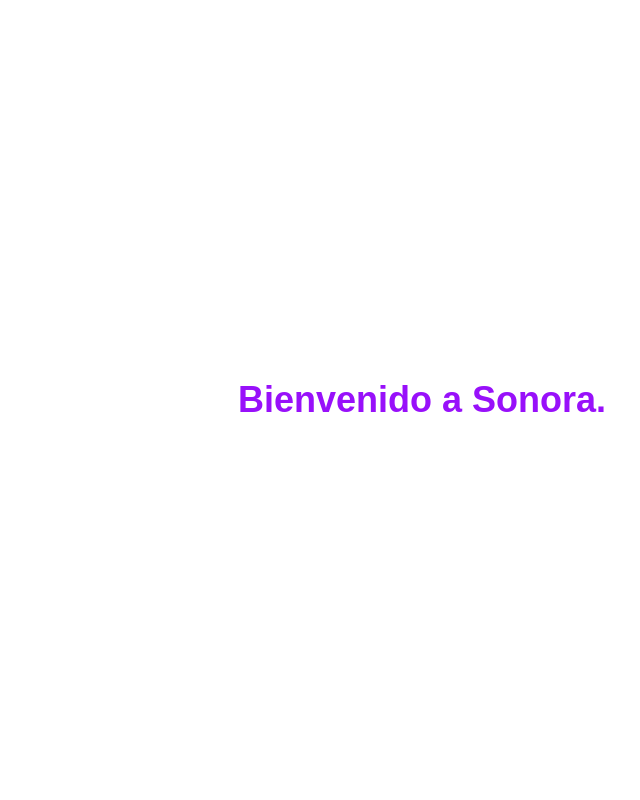
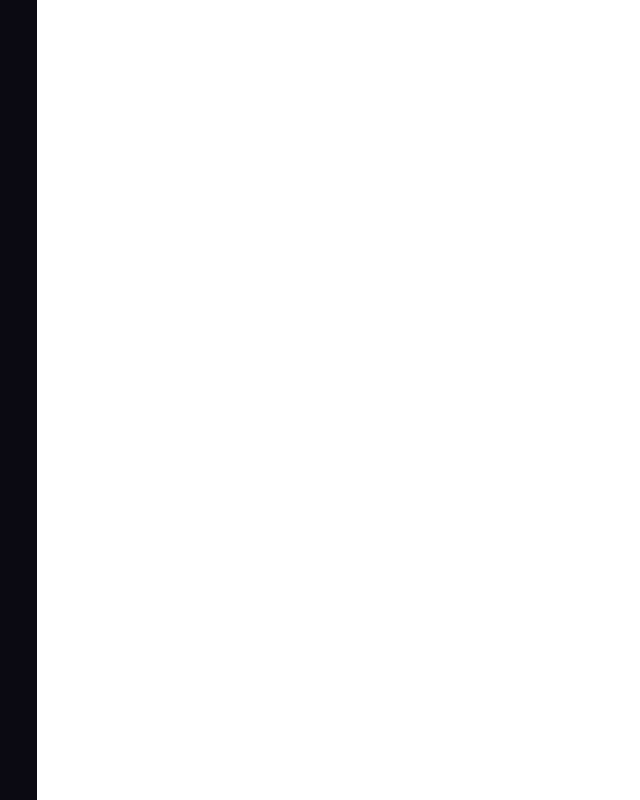
Before and after one commit to luciollanos1234-eng/sonora, a React (Vite) app: page / in a window 1280 px wide. Shown: the whole page, without its empty margins (218-858 px from the left). Built offline with nearby package versions, Linux system fonts and the light colour scheme.

Commit message:
feat: posicionar navbar

```diff
--- a/src/App.tsx
+++ b/src/App.tsx
@@ -1,10 +1,14 @@
+import Navbar from "./components/layout/Navbar"
 
 function App() {
 
 
   return (
-    <div className="flex items-center justify-center h-screen text-4xl font-bold text-purple-600">
-    Bienvenido a Sonora.
+    <div className="flex min-h-screen">
+    <Navbar/>
+    <main className="flex-1">
+      {/* contenido */}
+    </main>
     </div>
   )
 }
--- a/src/components/layout/Navbar.tsx
+++ b/src/components/layout/Navbar.tsx
@@ -0,0 +1,13 @@
+
+
+const Navbar = () => {
+  return (
+  <header className="h-screen w-64 border-r bg-(--bg) text-white">
+  <nav className="flex h-full flex-col gap-4 p-4">
+
+  </nav>
+</header>
+  )
+}
+
+export default Navbar
```
